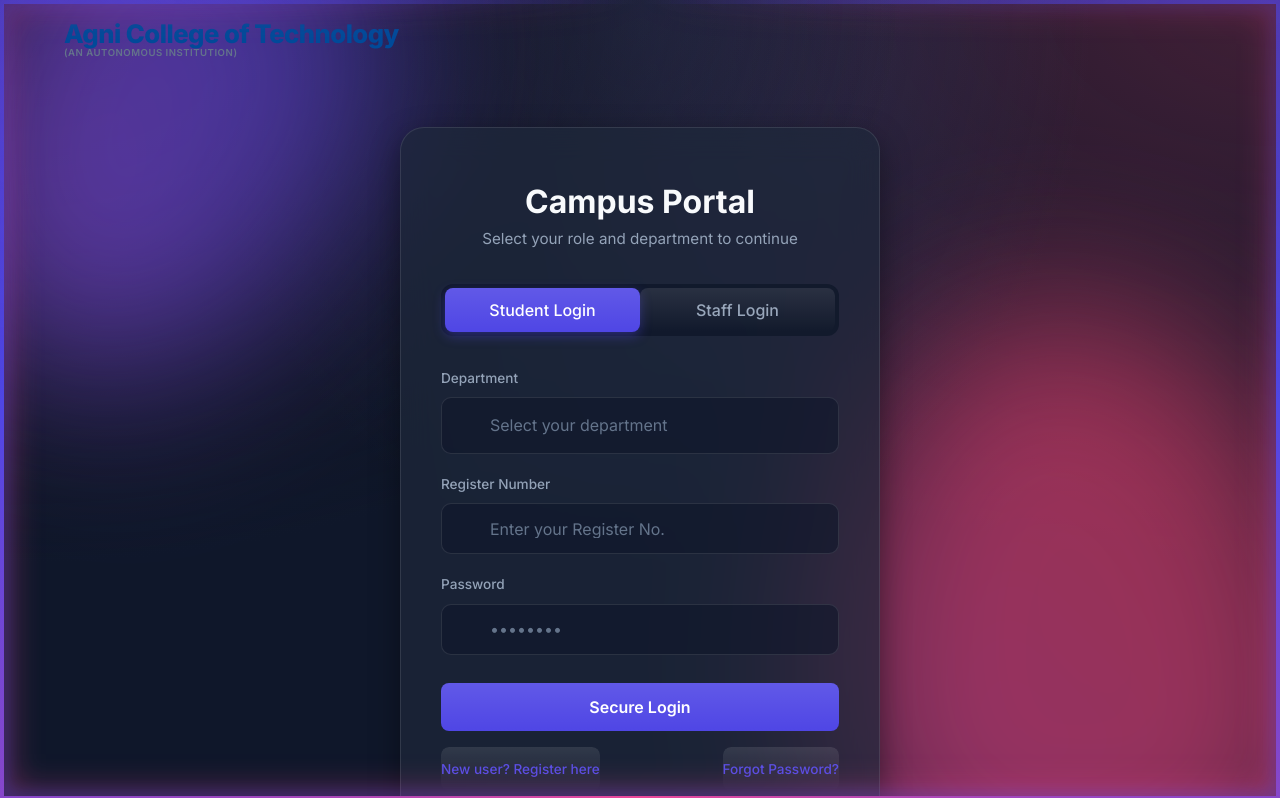
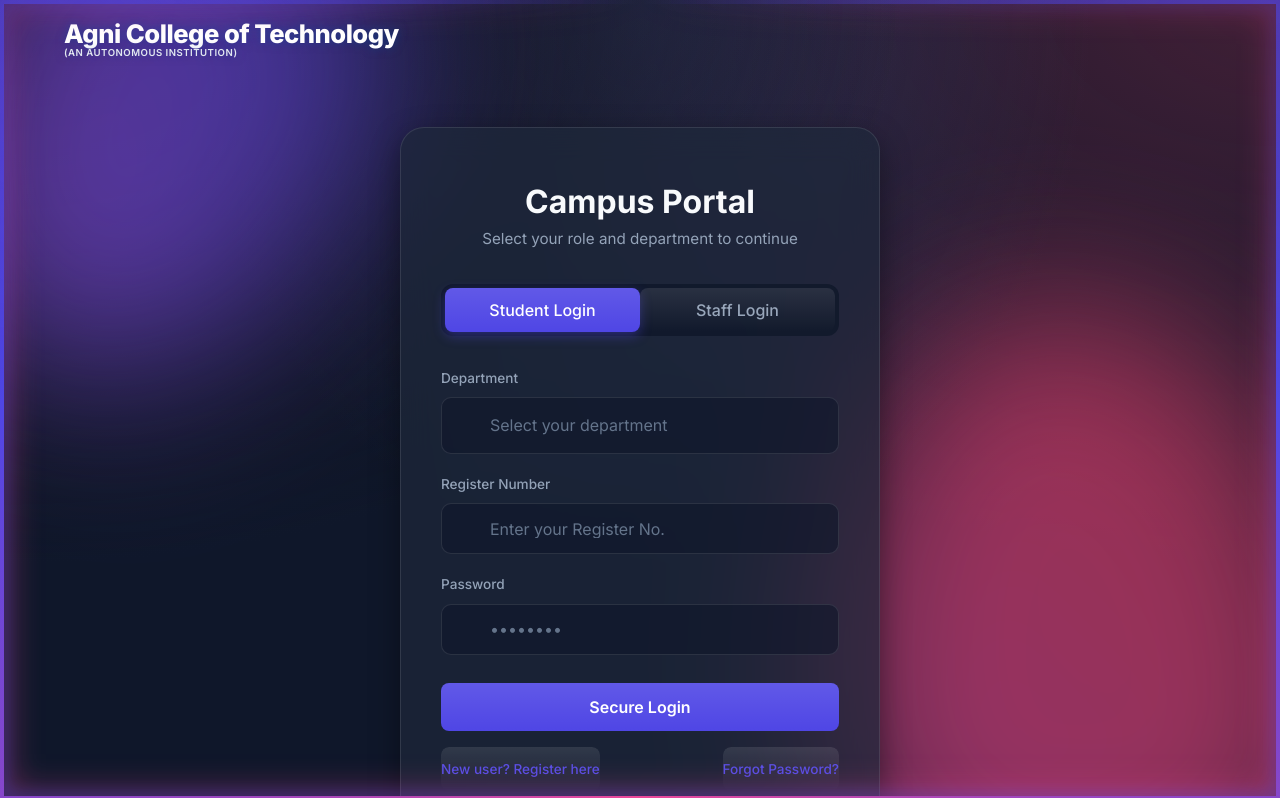
Before and after one commit to Saisidd05/bloghub, a website: page index.html in a window 1280 px wide. Shown: the top 798 px of the page. Drawn offline with Linux system fonts and the light colour scheme.

Commit message:
Improve header visibility on dark background

```diff
--- a/index.html
+++ b/index.html
@@ -156,20 +156,23 @@
         .navbar h1 {
             font-size: clamp(1.2rem, 3.5vw, 1.6rem);
             font-weight: 800;
-            color: #004a99;
-            /* Navy Blue matching the Agni logo */
+            color: #ffffff;
+            /* White for maximum visibility on dark bg */
             letter-spacing: -0.5px;
             cursor: pointer;
             white-space: nowrap;
             display: flex;
             flex-direction: column;
             line-height: 1.1;
+            text-shadow: 0 0 10px rgba(0, 74, 153, 0.5);
+            /* Subtle blue glow */
         }
 
         .navbar h1 span {
             font-size: 0.6rem;
             font-weight: 600;
-            color: #64748b;
+            color: #e2e8f0;
+            /* Light gray/white for visibility */
             letter-spacing: 0.5px;
             text-transform: uppercase;
         }
```
